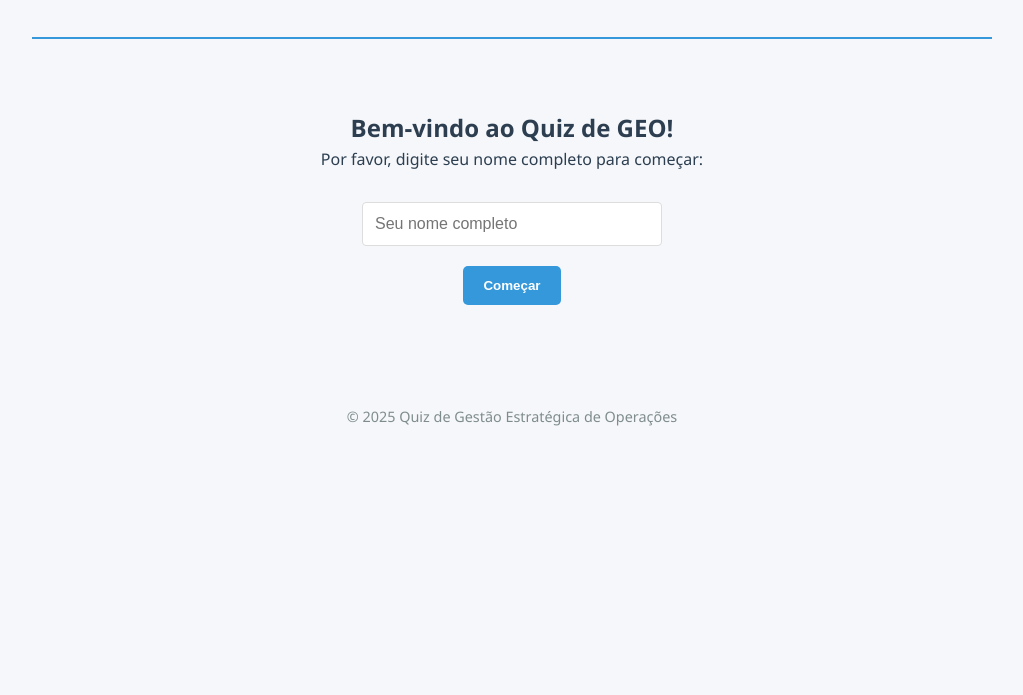
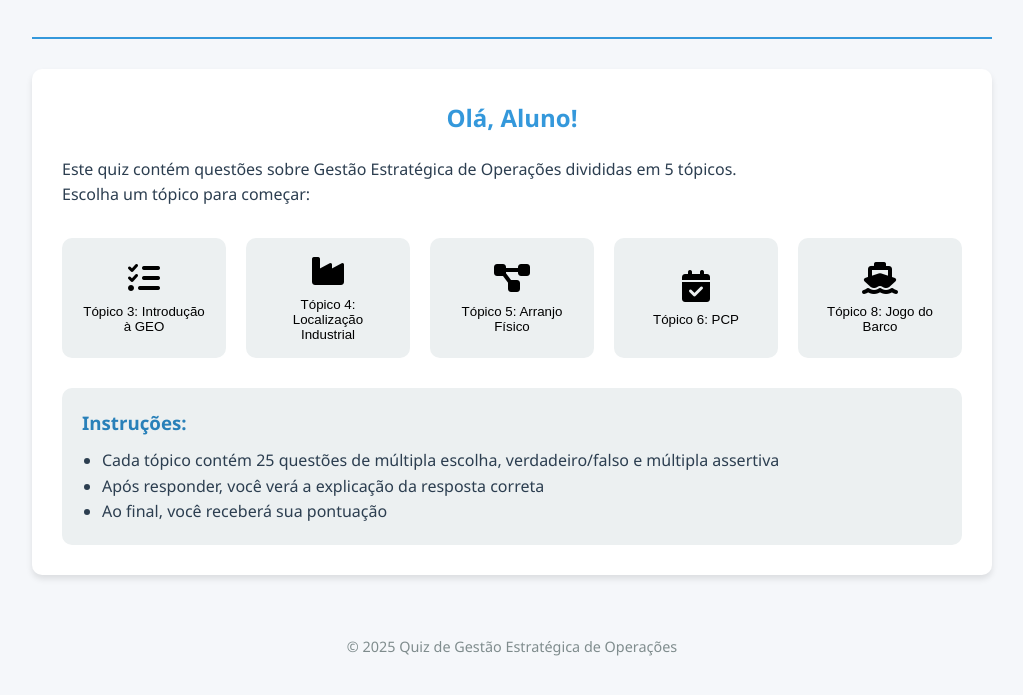
Before and after one commit to lauravp84/revisaogeo, a plain HTML site: page index.html in a window 1280 px wide. Both pictures are taken after a click on the button "Começar". Shown: the part 151-846 px from the top of the page, without its empty margins (128-1151 px from the left). Before the commit the page ends 800 px from the top, so only its background shows below. Drawn offline with Linux system fonts and the light colour scheme.

Commit message:
Add files via upload

```diff
--- a/index.html
+++ b/index.html
@@ -7,6 +7,47 @@
     <link rel="stylesheet" href="css/styles.css">
     <link rel="stylesheet" href="css/login-styles.css">
     <link rel="stylesheet" href="https://cdnjs.cloudflare.com/ajax/libs/font-awesome/6.0.0-beta3/css/all.min.css">
+    <script>
+        // Script inline para garantir que o login funcione
+        document.addEventListener('DOMContentLoaded', function() {
+            // Elementos DOM principais
+            const loginScreen = document.getElementById('login-screen');
+            const introScreen = document.getElementById('intro-screen');
+            const welcomeName = document.getElementById('welcome-name');
+
+            // Elementos do formulário de login
+            const startBtn = document.getElementById('start-btn');
+            const studentNameInput = document.getElementById('student-name');
+
+            // Função para mostrar uma tela e esconder as outras
+            function showScreen(screenToShow) {
+                document.querySelectorAll('.screen').forEach(screen => {
+                    screen.classList.remove('active');
+                });
+                screenToShow.classList.add('active');
+            }
+
+            // Event listener para o botão de início
+            startBtn.addEventListener('click', function() {
+                const name = studentNameInput.value.trim() || 'Aluno';
+                welcomeName.textContent = name;
+
+                // Armazenar o nome no localStorage para persistência
+                localStorage.setItem('studentName', name);
+                localStorage.setItem('loginTime', new Date().toString());
+
+                // Mostrar a tela de introdução
+                showScreen(introScreen);
+            });
+
+            // Permitir também pressionar Enter para fazer login
+            studentNameInput.addEventListener('keypress', function(e) {
+                if (e.key === 'Enter') {
+                    startBtn.click();
+                }
+            });
+        });
+    </script>
 </head>
 <body>
     <div class="container">
```
